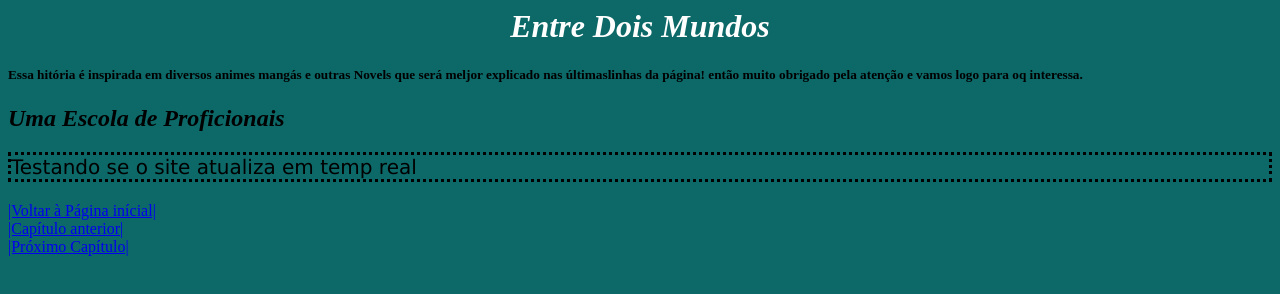
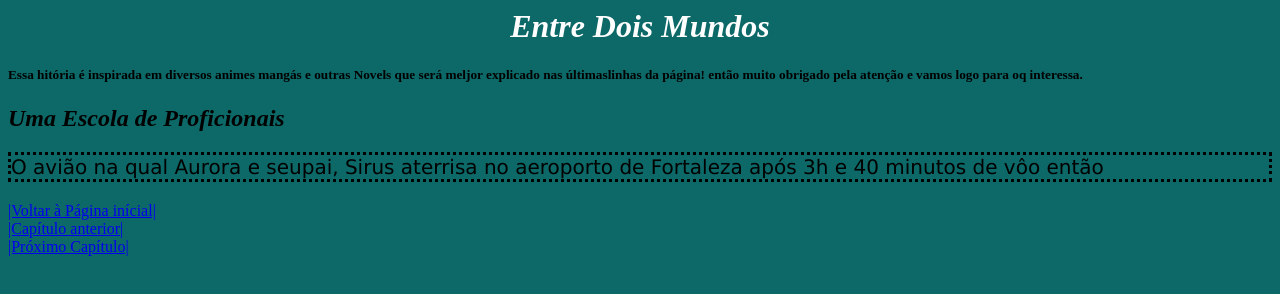
Before and after one commit to Maestr7/Minhas-Historias, a plain HTML site: page EntreDoisMundos1.3.html in a window 1280 px wide. Drawn offline with Linux system fonts and the light colour scheme.

Commit message:
Add description of Aurora and Sirus's arrival
Added a new paragraph describing Aurora and Sirus's arrival.

Signed-off-by: Maestr7 <luminousgreen6@gmail.com>

```diff
--- a/EntreDoisMundos1.3.html
+++ b/EntreDoisMundos1.3.html
@@ -22,7 +22,8 @@ p.dotted {border-style: dotted;}
 <h1><i>Entre Dois Mundos</i></h1>
 <h5>Essa hitória é inspirada em diversos animes mangás e outras Novels que será meljor explicado nas últimaslinhas da página! então muito obrigado pela atenção e vamos logo para oq interessa. </h5>
 <h2><i>Uma Escola de Proficionais</i></h2>
-<p class="dotted">Testando se o site atualiza em temp real </p>
+<p class="dotted">O avião na qual Aurora e seupai, Sirus aterrisa no aeroporto de Fortaleza após 3h e 40 minutos de vôo então
+</p>
 
 </body>
 <a href="index.html">|Voltar à Página inícial|</a> <br><a href="EntreDoisMundos1.2.html">|Capítulo anterior|</a><br><a href="EntreDoisMundos1.4.html">|Próximo Capítulo|</a>
```
